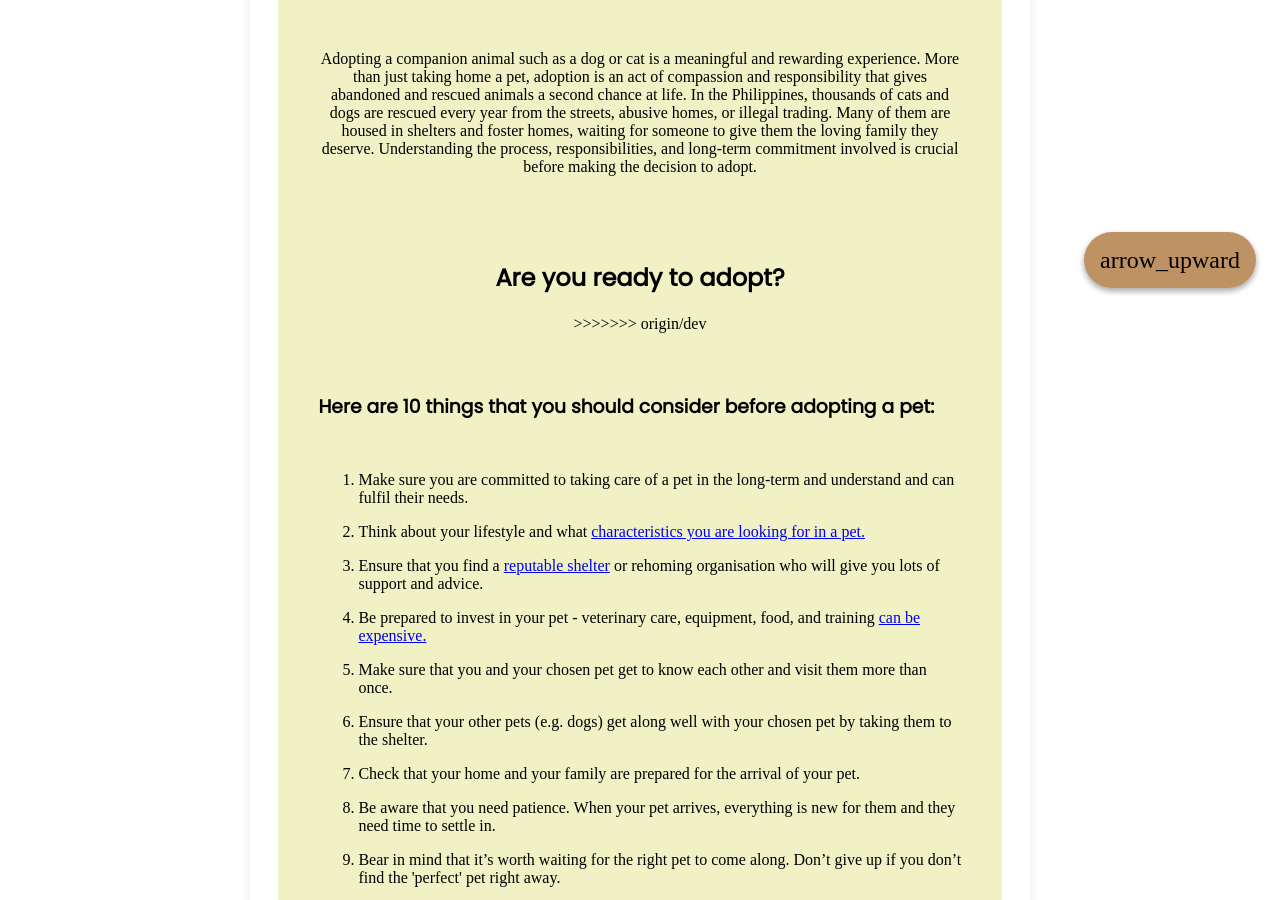
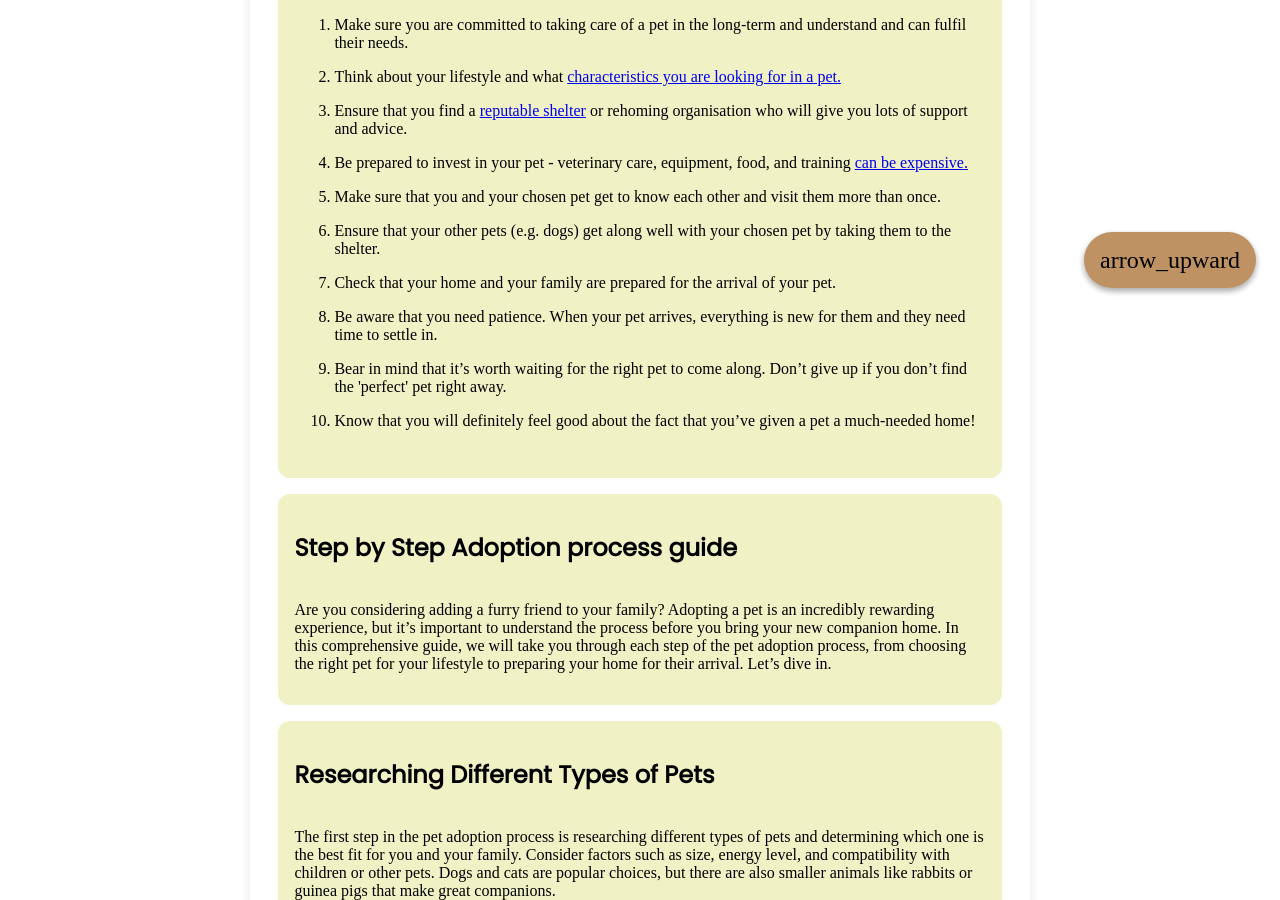
Before and after one commit to PhrotonX/theCompawnions, a website: page html/adopt-a-compawnion-test.html in a window 1280 px wide. Shown: the part 488-1388 px from the top of the page. Drawn offline with Linux system fonts and the light colour scheme; some icons are missing; a web font is replaced by a local one.

Commit message:
revised adopt a compawnion

```diff
--- a/html/adopt-a-compawnion-test.html
+++ b/html/adopt-a-compawnion-test.html
@@ -53,7 +53,6 @@
 
         <main>
             <article>
-<<<<<<< HEAD
                 <div>
                     <section class="page-card">
                         <div class="secondary-card">
@@ -61,21 +60,6 @@
                             <p class="justify-content" style="margin: 10px;">
                                 Adopting a companion animal such as a dog or cat is a meaningful and rewarding   experience. More than just taking home a pet, adoption is an act of compassion and responsibility that gives abandoned and rescued animals a second chance at life. In the Philippines, thousands of cats and dogs are rescued every year from the streets, abusive homes, or illegal trading. Many of them are housed in shelters and foster homes, waiting for someone to give them the loving family they deserve. Understanding the process, responsibilities, and long-term commitment involved is crucial before making the decision to adopt.
                             </p>
-=======
-                <header>
-                    <h1 class="center">Adopt a ComPawnion</h1>
-                    <div class="secondary-card">
-                        <p class="center">
-                            Adopting a companion animal such as a dog or cat is a meaningful and rewarding   experience. More than just taking home a pet, adoption is an act of compassion and responsibility that gives abandoned and rescued animals a second chance at life. In the Philippines, thousands of cats and dogs are rescued every year from the streets, abusive homes, or illegal trading. Many of them are housed in shelters and foster homes, waiting for someone to give them the loving family they deserve. Understanding the process, responsibilities, and long-term commitment involved is crucial before making the decision to adopt.
-                        </p>
-                    </div>
-                </header>
-
-                <!-- <div class="card"> -->
-                    <section card="section-ready-to-adopt">
-                        <div class="secondary-card center">
-                            <h2>Are you ready to adopt?</h2>
->>>>>>> origin/dev
                         </div>
                         <div class="secondary-card">
                             <h3>Here are 10 things that you should consider before adopting a pet: </h3>
@@ -116,11 +100,8 @@
                                 Do some research online or ask friends and family for recommendations. Look for adoption centers with positive reviews that prioritize animal welfare and have a thorough screening process for potential adopters.
                             </p>
                         </div>
-
                     </section>
-
-
-                <!-- </div> -->
+                </div>
             </article>
         </main>
 
```
